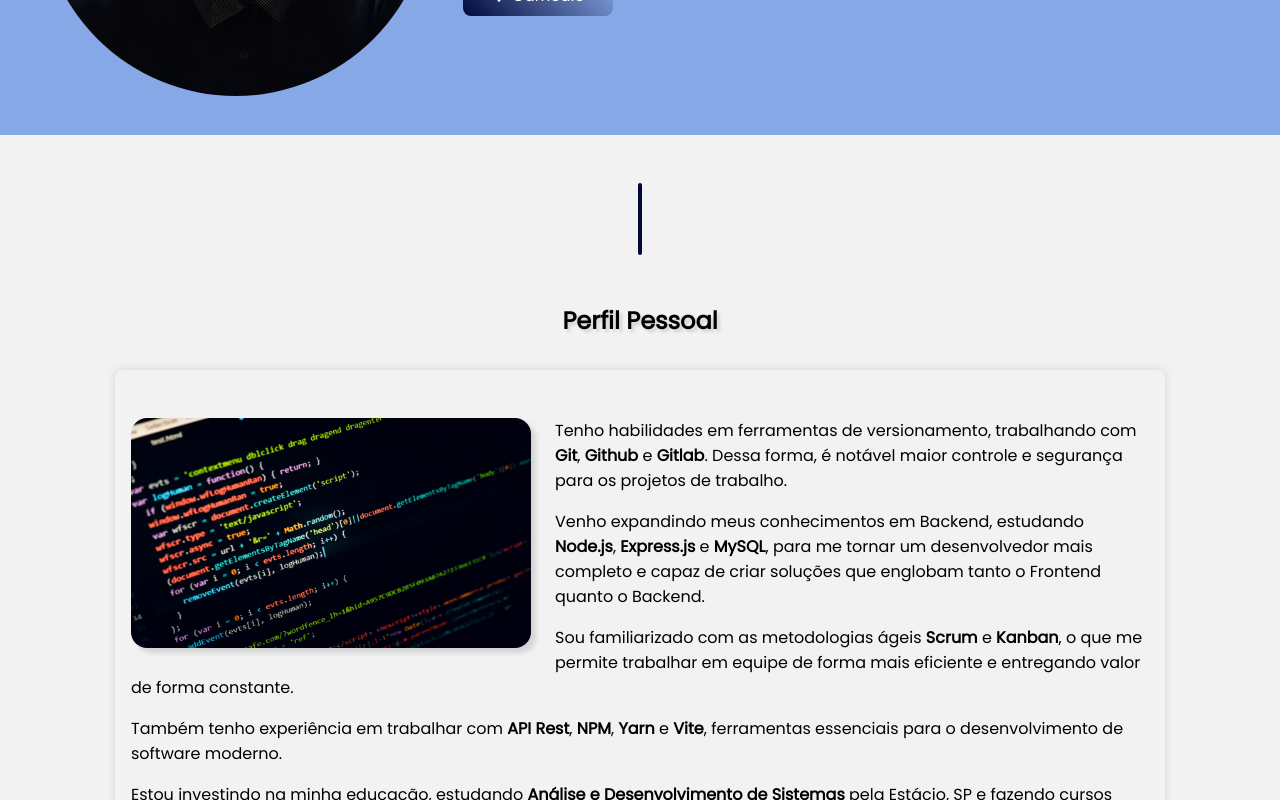
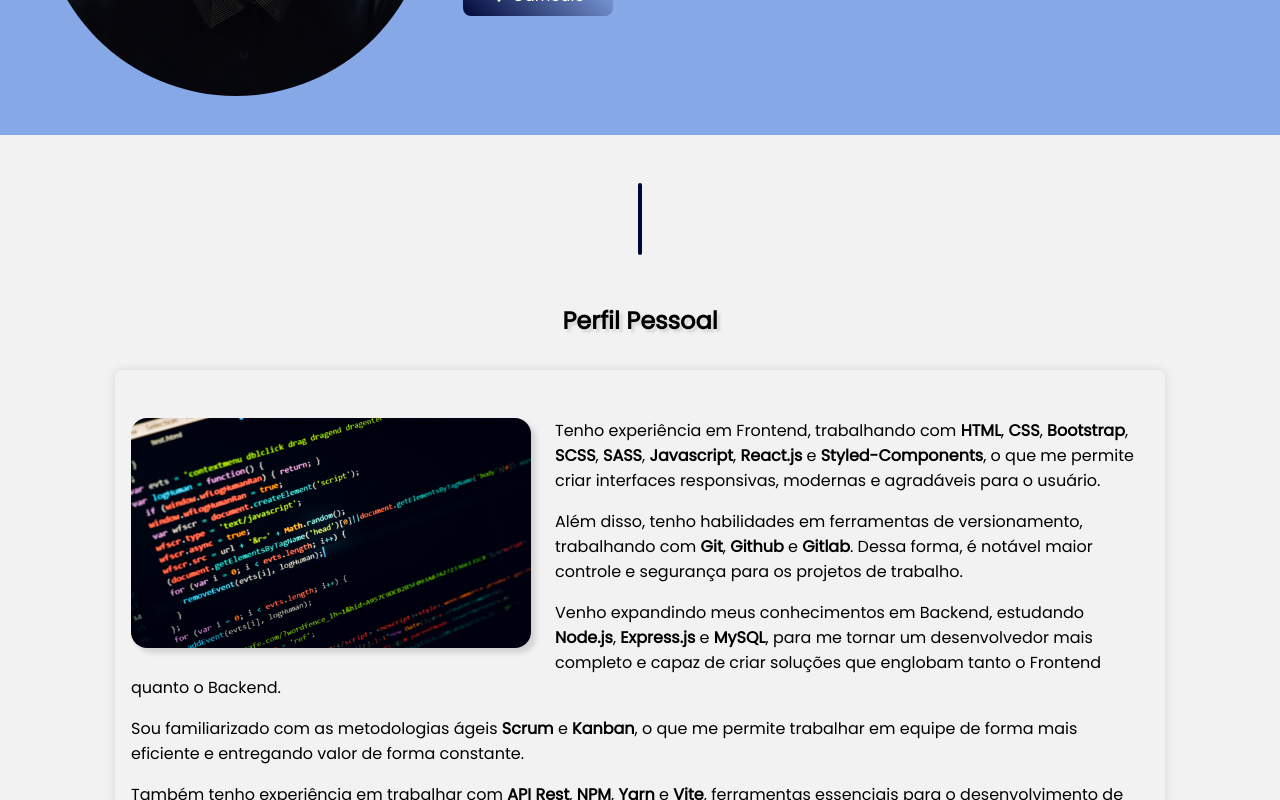
Before and after one commit to genari-j/portfolio, a React (Vite) app: page / in a window 1280 px wide. Shown: the part 399-1199 px from the top of the page. Built offline with nearby package versions, Linux system fonts and the light colour scheme.

Commit message:
refactor: adjusting session descriptions

```diff
--- a/src/components/PersonalProfile/index.jsx
+++ b/src/components/PersonalProfile/index.jsx
@@ -7,7 +7,8 @@ export function PersonalProfile() {
             <h2>Perfil Pessoal</h2>
             <PersonalSection>
                 <img src={PersonalProfilePic} alt="Imagem Representativa" />
-                <p>Tenho habilidades em ferramentas de versionamento, trabalhando com <Span>Git</Span>, <Span>Github</Span> e <Span>Gitlab</Span>. Dessa forma, é notável maior controle e segurança para os projetos de trabalho.</p>
+                <p>Tenho experiência em Frontend, trabalhando com <Span>HTML</Span>, <Span>CSS</Span>, <Span>Bootstrap</Span>, <Span>SCSS</Span>, <Span>SASS</Span>, <Span>Javascript</Span>, <Span>React.js</Span> e <Span>Styled-Components</Span>, o que me permite criar interfaces responsivas, modernas e agradáveis para o usuário.</p>
+                <p>Além disso, tenho habilidades em ferramentas de versionamento, trabalhando com <Span>Git</Span>, <Span>Github</Span> e <Span>Gitlab</Span>. Dessa forma, é notável maior controle e segurança para os projetos de trabalho.</p>
                 <p>Venho expandindo meus conhecimentos em Backend, estudando <Span>Node.js</Span>, <Span>Express.js</Span> e <Span>MySQL</Span>, para me tornar um desenvolvedor mais completo e capaz de criar soluções que englobam tanto o Frontend quanto o Backend.</p>
                 <p>Sou familiarizado com as metodologias ágeis <Span>Scrum</Span> e <Span>Kanban</Span>, o que me permite trabalhar em equipe de forma mais eficiente e entregando valor de forma constante.</p>
                 <p>Também tenho experiência em trabalhar com <Span>API Rest</Span>, <Span>NPM</Span>, <Span>Yarn</Span> e <Span>Vite</Span>, ferramentas essenciais para o desenvolvimento de software moderno.</p>
```
